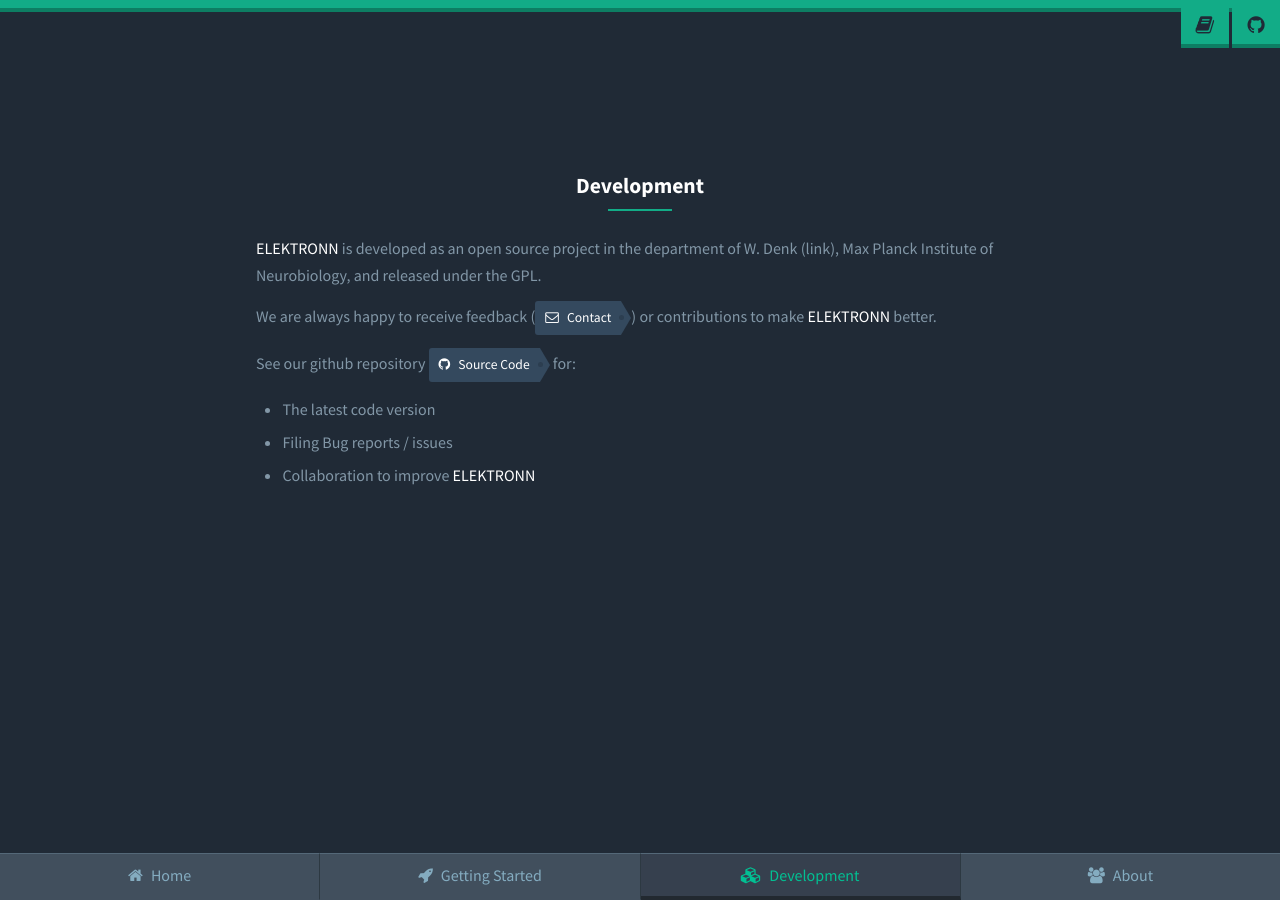
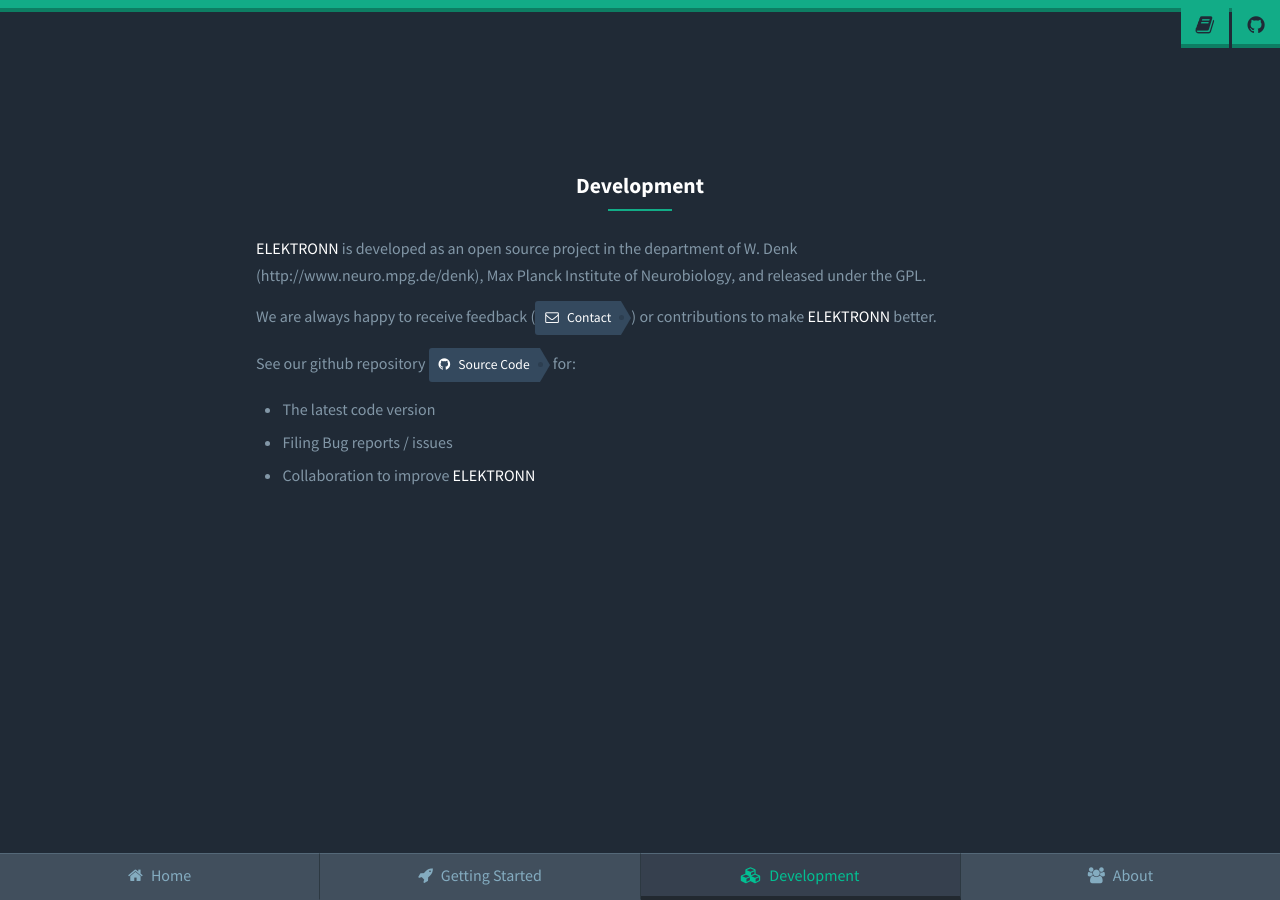
Before and after one commit to ELEKTRONN/elektronn.github.io, a Jekyll site: the page built from development.html, in a window 1280 px wide. Built offline with Jekyll 4.4.1, drawn with Linux system fonts in a browser that asks for light colours; nearby versions of some CDN libraries.

Commit message:
Update development.html

```diff
--- a/development.html
+++ b/development.html
@@ -10,7 +10,7 @@
 				<h2>Development</h2>
 			</header>
 
-			<p><strong>ELEKTRONN</strong> is developed as an open source project in the department of W. Denk (link), Max Planck Institute of Neurobiology, and released under the GPL. </p>
+			<p><strong>ELEKTRONN</strong> is developed as an open source project in the department of W. Denk (http://www.neuro.mpg.de/denk), Max Planck Institute of Neurobiology, and released under the GPL. </p>
 
 			<p>We are always happy to receive feedback (<a class="tag -icon" href="mailto:Marius.Killinger@mpimf-heidelberg.mpg.de"><i class="fa fa-envelope-o"></i>Contact</a>) or contributions to make <strong>ELEKTRONN</strong> better. </p>
 
```
